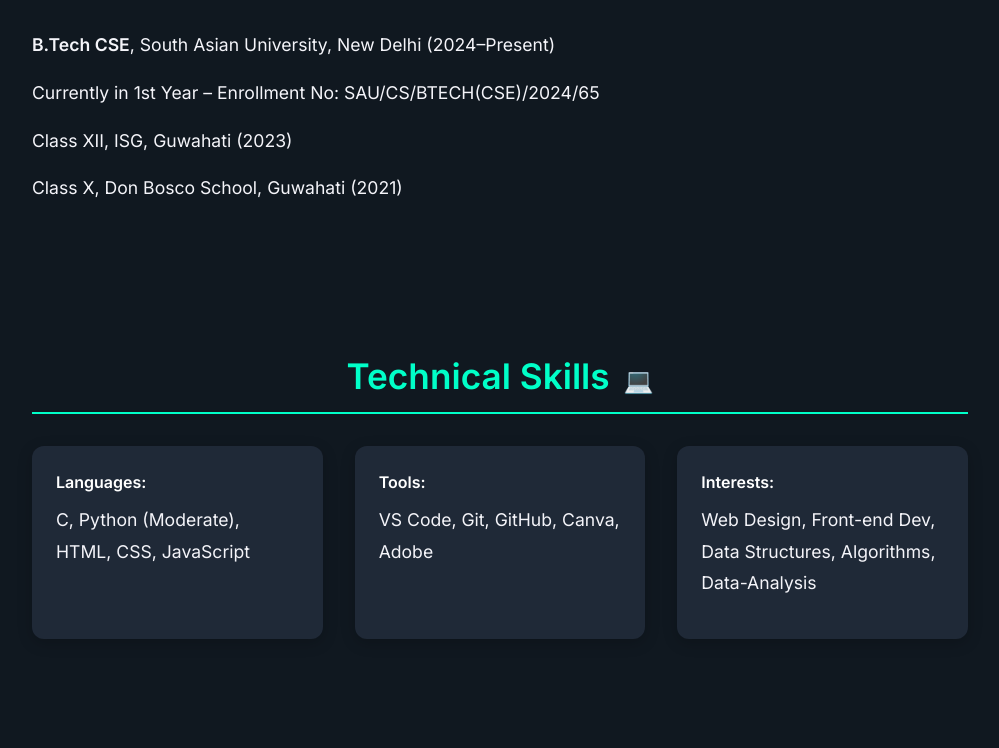
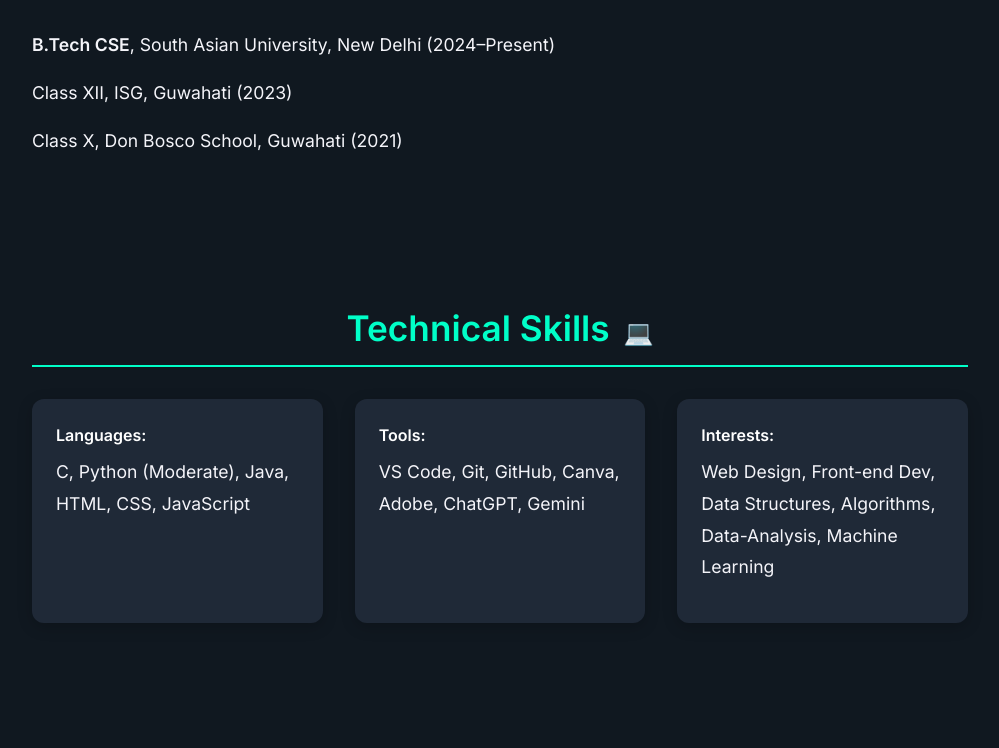
Before and after one commit to subhamaga04/Portfolio, a plain HTML site: page index.html in a window 1280 px wide. Shown: the part 666-1414 px from the top of the page, without its empty margins (140-1139 px from the left). Drawn offline with Linux system fonts and the light colour scheme.

Commit message:
Update index.html

```diff
--- a/index.html
+++ b/index.html
@@ -262,7 +262,6 @@
     <h2>Education <span class="emoji">🎓</span></h2>
     <ul>
       <li><strong>B.Tech CSE</strong>, South Asian University, New Delhi (2024–Present)</li>
-      <li>Currently in 1st Year – Enrollment No: SAU/CS/BTECH(CSE)/2024/65</li>
       <li>Class XII, ISG, Guwahati (2023)</li>
       <li>Class X, Don Bosco School, Guwahati (2021)</li>
     </ul>
@@ -273,15 +272,15 @@
     <div class="grid">
       <div>
         <strong>Languages:</strong>
-        <ul><li>C, Python (Moderate), HTML, CSS, JavaScript</li></ul>
+        <ul><li>C, Python (Moderate), Java, HTML, CSS, JavaScript</li></ul>
       </div>
       <div>
         <strong>Tools:</strong>
-        <ul><li>VS Code, Git, GitHub, Canva, Adobe</li></ul>
+        <ul><li>VS Code, Git, GitHub, Canva, Adobe, ChatGPT, Gemini</li></ul>
       </div>
       <div>
         <strong>Interests:</strong>
-        <ul><li>Web Design, Front-end Dev, Data Structures, Algorithms, Data-Analysis</li></ul>
+        <ul><li>Web Design, Front-end Dev, Data Structures, Algorithms, Data-Analysis, Machine Learning</li></ul>
       </div>
     </div>
   </section>
```
